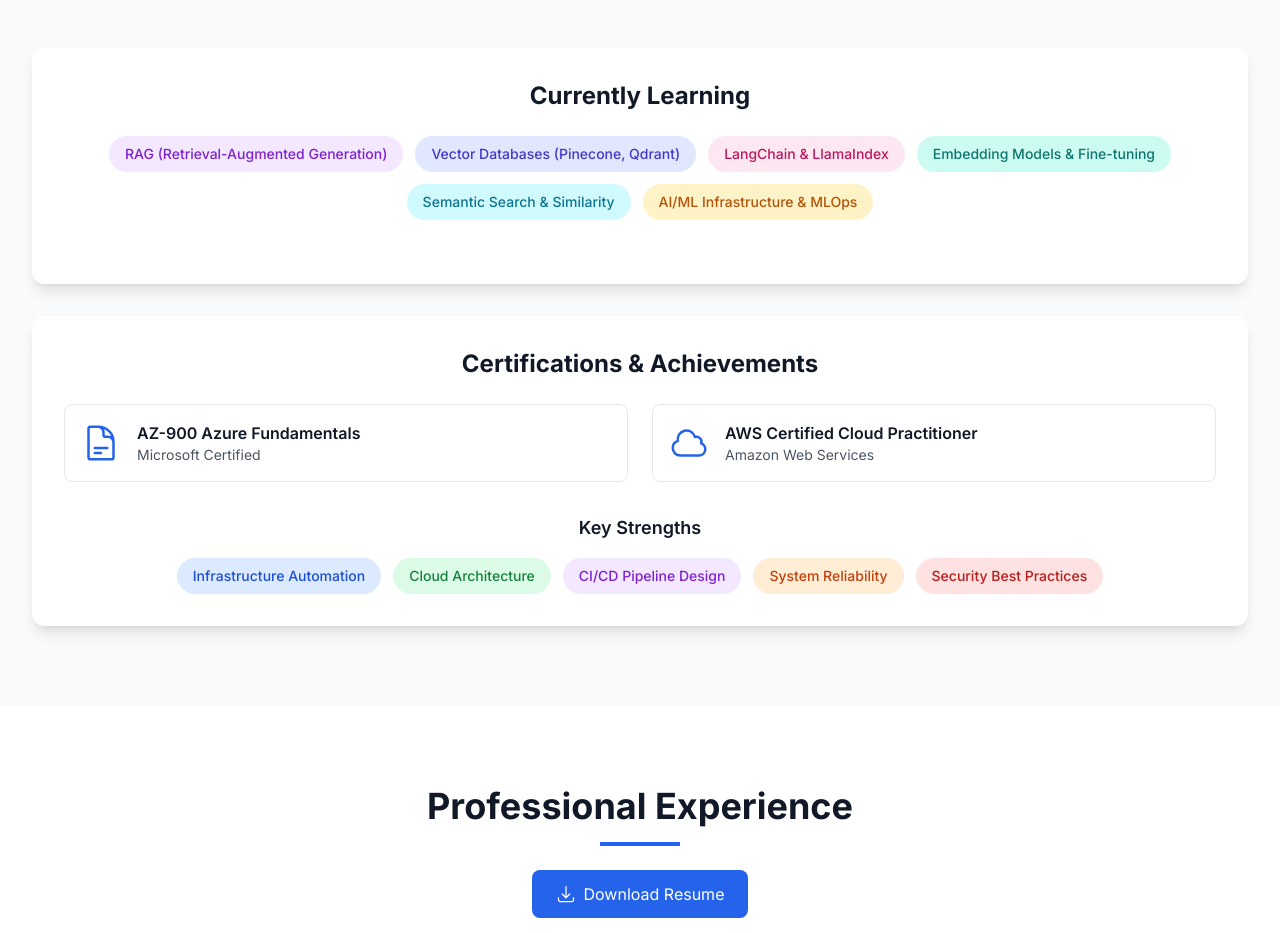
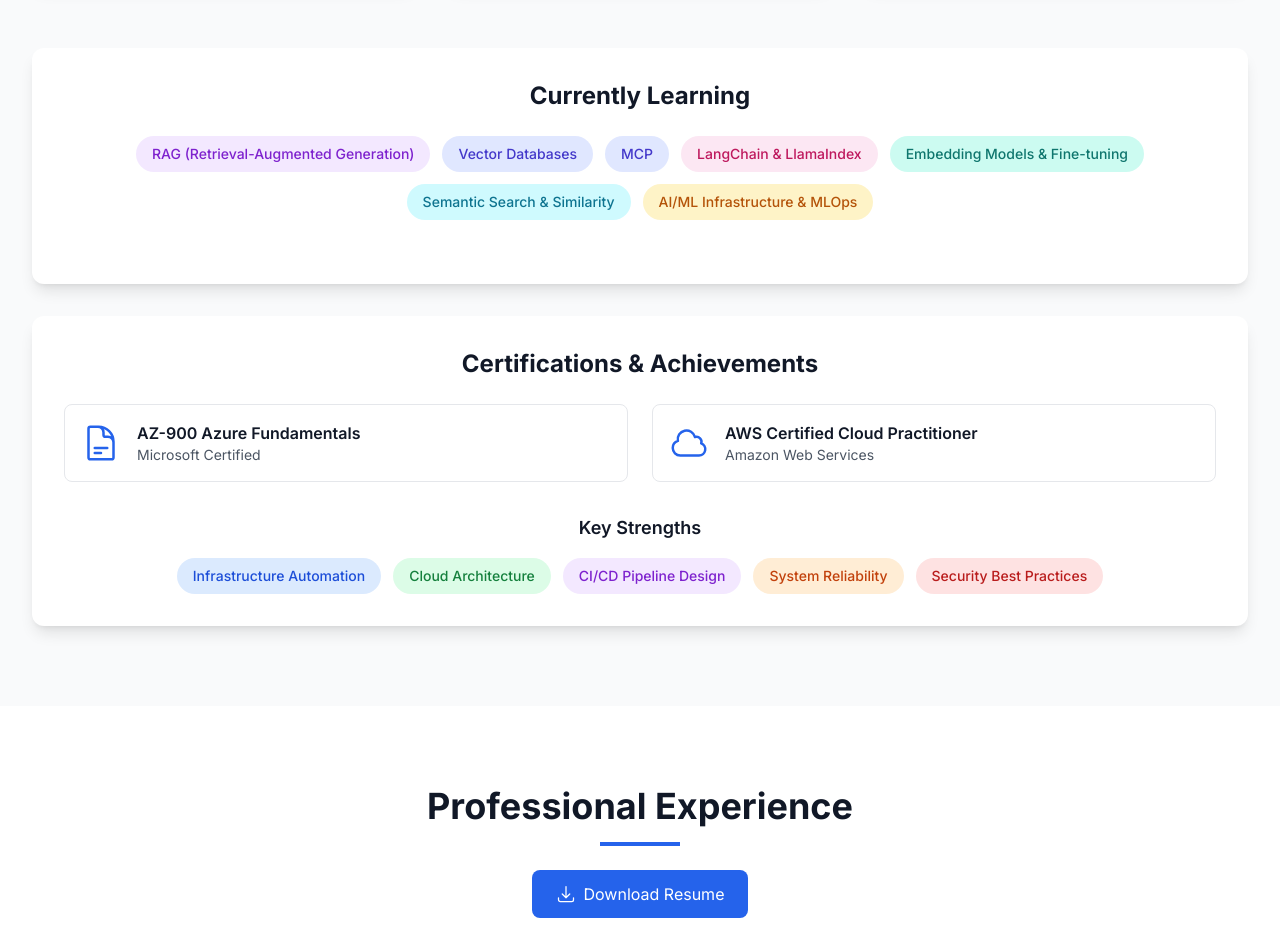
Before and after one commit to subbukp/portfolio, a Next.js app: page / in a window 1280 px wide. Shown: the part 2540-3473 px from the top of the page. Built offline with nearby package versions, Linux system fonts and the light colour scheme.

Commit message:
Fix Skills component structure
- Fixed incorrect placement of Currently Learning section
- Properly structured the component with all sections outside the map
- Maintained all skill categories and learning topics

```diff
--- a/components/sections/Skills.tsx
+++ b/components/sections/Skills.tsx
@@ -62,7 +62,6 @@
       skills: ['PostgreSQL', 'MySQL', 'Redis', 'S3', 'VectorDB'],
       icon: <CircleStackIcon className="w-10 h-10 text-blue-600 dark:text-blue-400" />,
     },
-
   ];
 
   return (
@@ -120,7 +119,10 @@
               RAG (Retrieval-Augmented Generation)
             </span>
             <span className="px-4 py-2 bg-indigo-100 dark:bg-indigo-900/30 text-indigo-700 dark:text-indigo-300 rounded-full text-sm font-medium">
-              Vector Databases (Pinecone, Qdrant)
+              Vector Databases
+            </span>
+            <span className="px-4 py-2 bg-indigo-100 dark:bg-indigo-900/30 text-indigo-700 dark:text-indigo-300 rounded-full text-sm font-medium">
+              MCP
             </span>
             <span className="px-4 py-2 bg-pink-100 dark:bg-pink-900/30 text-pink-700 dark:text-pink-300 rounded-full text-sm font-medium">
               LangChain & LlamaIndex
```
